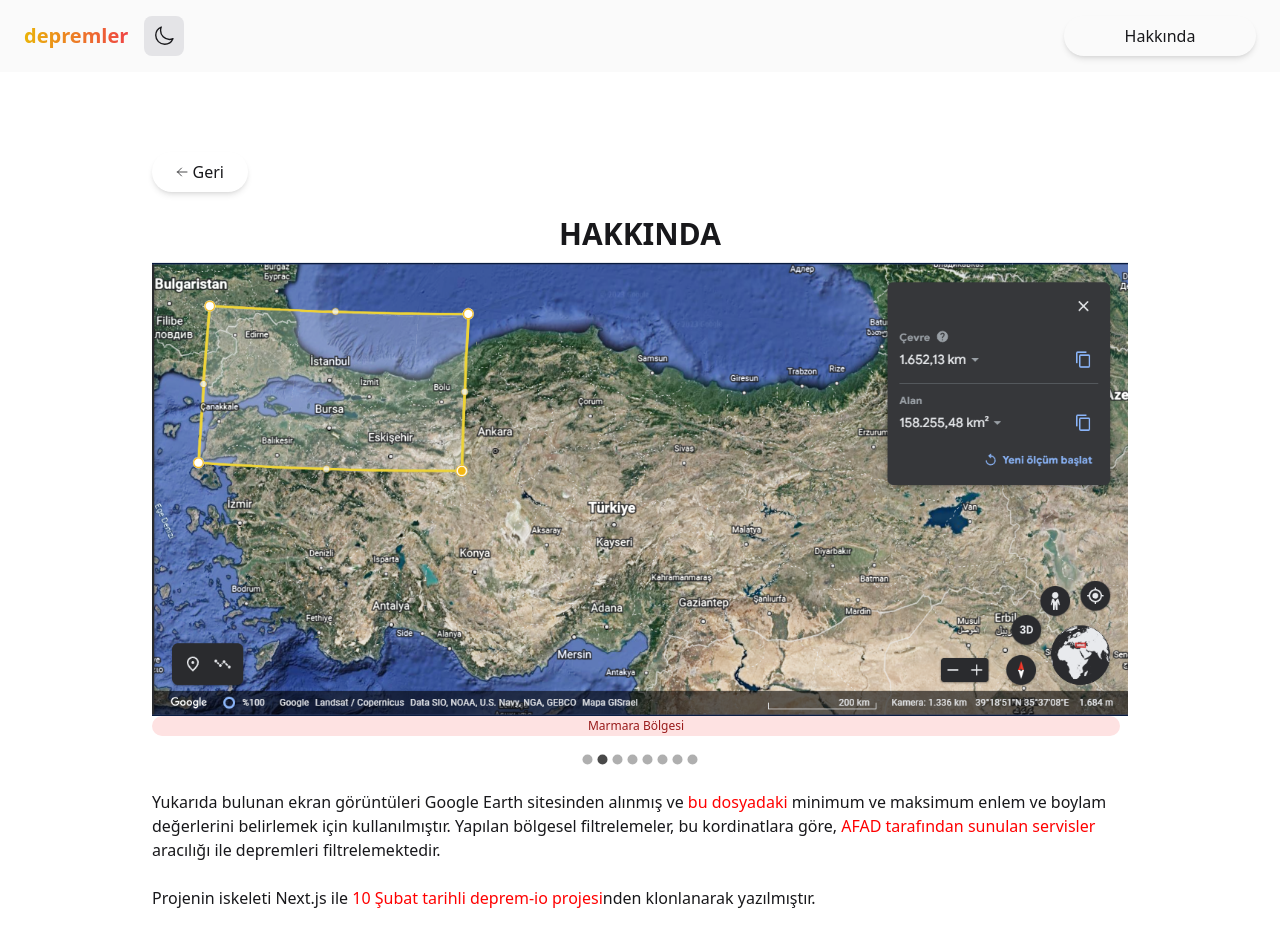
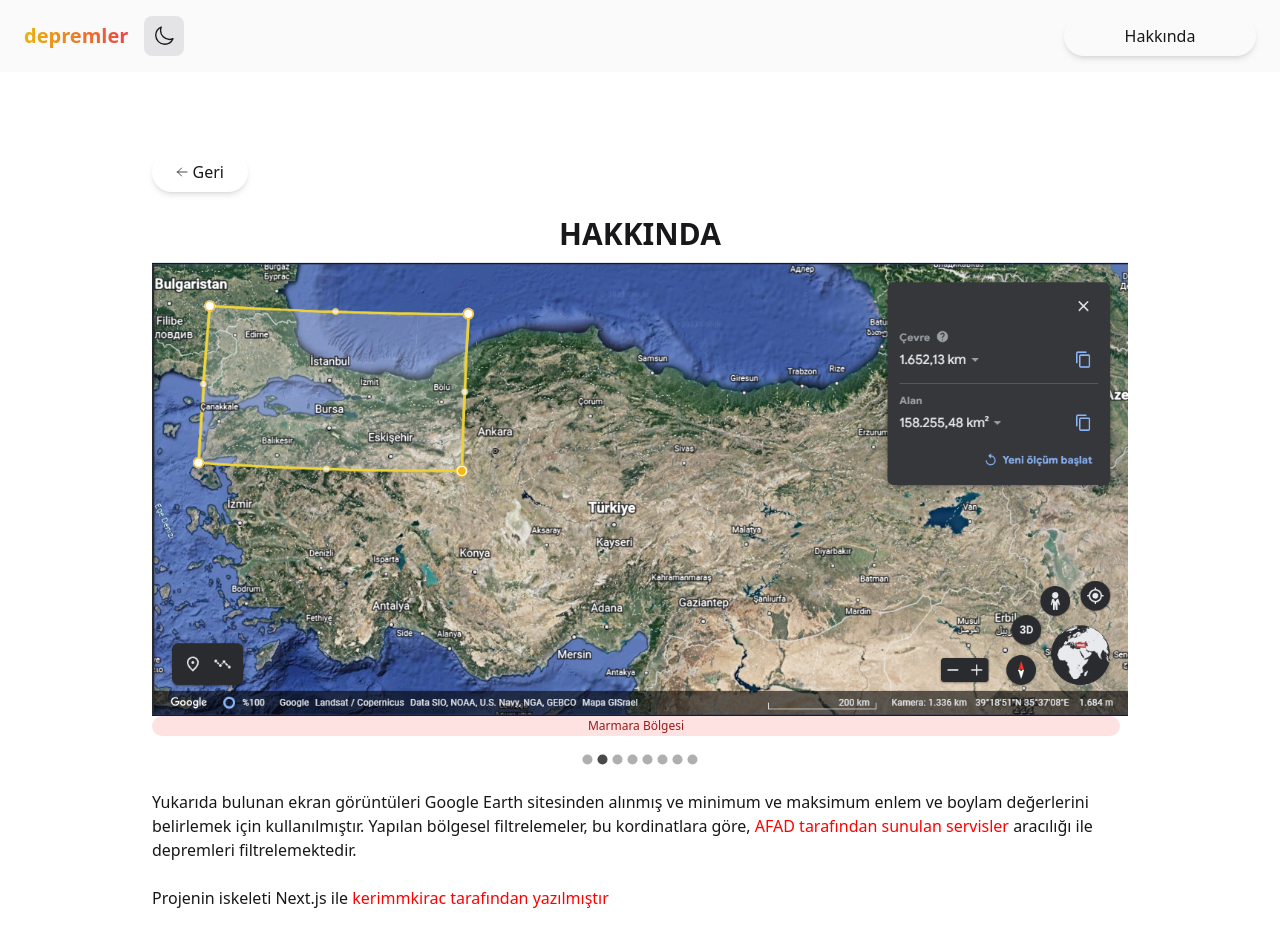
Before and after one commit to kerimaganaberla/depremler, a Next.js app: page /hakkinda in a window 1280 px wide. Shown: the top 952 px of the page. Built offline with nearby package versions, Linux system fonts and the light colour scheme.

Commit message:
Update hakkinda.tsx

```diff
--- a/pages/hakkinda.tsx
+++ b/pages/hakkinda.tsx
@@ -165,13 +165,6 @@
       <div style={{ marginTop: "20px" }}>
         {" "}
         Yukarıda bulunan ekran görüntüleri Google Earth sitesinden alınmış ve{" "}
-        <a
-          href="https://github.com/onursercanyilmaz/depremler/blob/master/lib/constants/regions-data.json"
-          rel="noopener"
-          style={{ color: "red" }}
-        >
-          bu dosyadaki
-        </a>{" "}
         minimum ve maksimum enlem ve boylam değerlerini belirlemek için
         kullanılmıştır. Yapılan bölgesel filtrelemeler, bu kordinatlara göre,{" "}
         <a
@@ -184,13 +177,12 @@
         aracılığı ile depremleri filtrelemektedir. <br />
         <br /> Projenin iskeleti Next.js ile{" "}
         <a
-          href="https://github.com/acikkaynak/deprem-io/tree/07b0ae1f4985dad2653cdf2e44a5382b90ba4525"
+          href="https://github.com/kerimmkirac"
           rel="noopener"
           style={{ color: "red" }}
         >
-          10 Şubat tarihli deprem-io projesi
+          kerimmkirac tarafından yazılmıştır
         </a>
-        nden klonlanarak yazılmıştır.
       </div>
       <br />
       <br />
@@ -202,8 +194,8 @@
         }}
       >
         <EarthSocial
-          github="https://github.com/onursercanyilmaz"
-          linkedin="https://linkedin.com/in/osy"
+          github="https://github.com/kerimmkirac"
+          instagram="https://instagram.com/kerimmkirac"
         />
       </div>
     </div>
```
